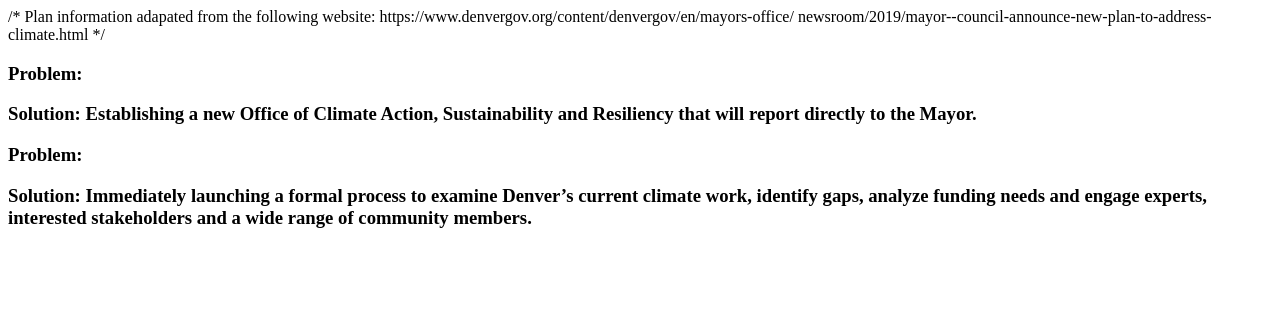
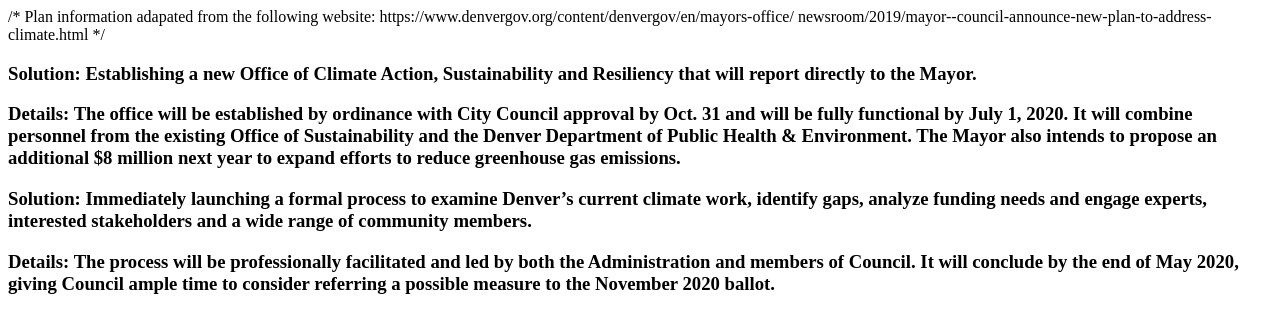
Before and after one commit to laurelherting/sustainability-to-do, a React (Create React App) app: page / in a window 1280 px wide. Shown: the top 332 px of the page. Built offline with nearby package versions, Linux system fonts and the light colour scheme.

Commit message:
add solution, details

```diff
--- a/src/Plan.js
+++ b/src/Plan.js
@@ -3,8 +3,8 @@ import React from "react";
 function ClimateChangePlan(props) {
   return (
     <div>
-      <h3>Problem: {props.problem}</h3>
       <h3>Solution: {props.solution}</h3>
+      <h3>Details: {props.details}</h3>
     </div>
   );
 }
```
